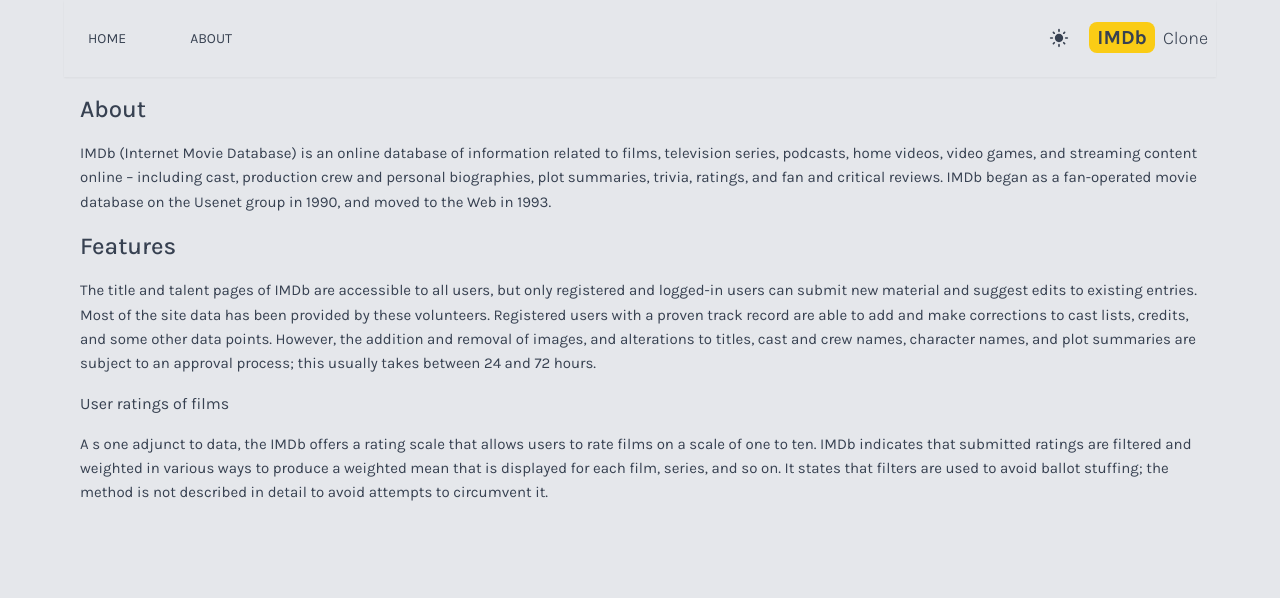
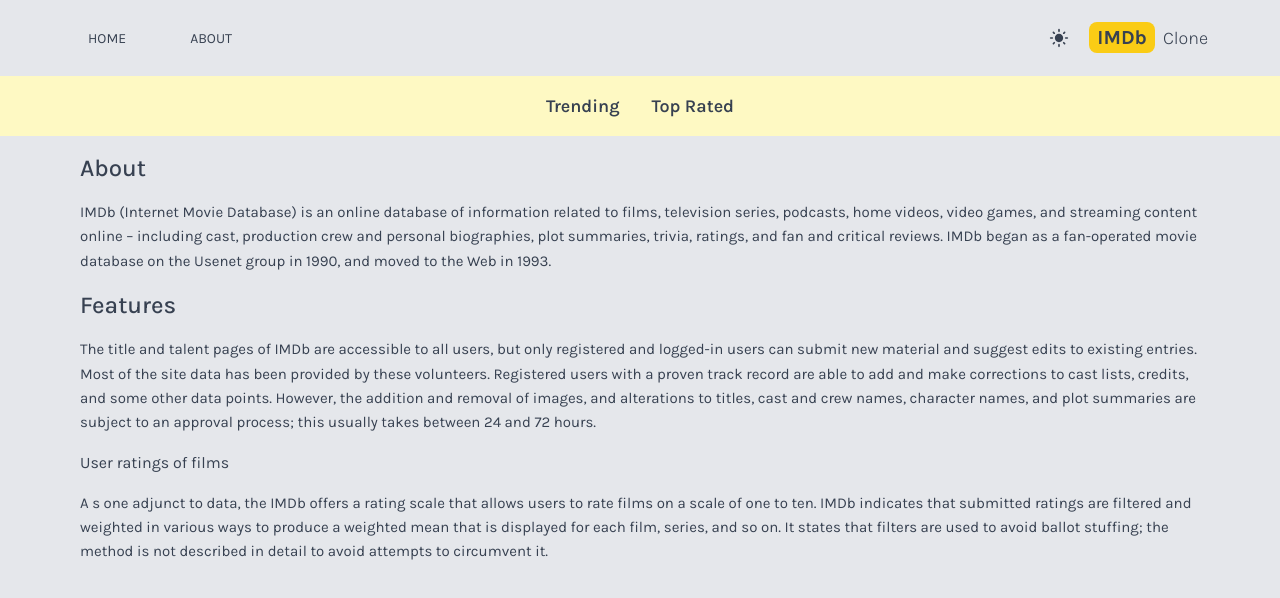
Before and after one commit to luigilupini/next-13-imdb-clone, a Next.js app: page /about in a window 1280 px wide. Shown: the top 598 px of the page. Built offline with nearby package versions, Linux system fonts and the light colour scheme.

Commit message:
5) Create Navbar `component/Navbar.jsx`

```diff
--- a/src/app/layout.jsx
+++ b/src/app/layout.jsx
@@ -4,6 +4,7 @@
 // components
 import Header from '@/components/Header';
 import ThemeProviders from '@/context/ThemeProviders';
+import Navbar from '@/components/Navbar';
 
 const karla = Karla({
   subsets: ['latin-ext'],
@@ -17,7 +18,8 @@
         <ThemeProviders>
           {/* Header */}
           <Header />
-          {/* Search Input */}
+          {/* NavBar */}
+          <Navbar />
 
           {/* Main Content */}
           {children}
--- a/src/components/DarkModeSwitch.jsx
+++ b/src/components/DarkModeSwitch.jsx
@@ -20,9 +20,8 @@
   // If theme is set to 'system' and if so, it will use the systemTheme value,
   // otherwise it will use the `theme` value we modify.
   const { systemTheme, theme, setTheme } = useTheme();
-
   const currentTheme = theme === 'system' ? systemTheme : theme;
-  console.log({ systemTheme, theme, setTheme });
+  // console.log({ systemTheme, theme, setTheme });
 
   // TODO - I am sure this is not needed:
   useEffect(() => {
--- a/src/components/Header.jsx
+++ b/src/components/Header.jsx
@@ -10,10 +10,7 @@
 
 function Header() {
   return (
-    <header
-      className="flex justify-between items-center
-      max-w-6xl sm:mx-auto mx-2 py-6 border-b shadow-sm"
-    >
+    <header className="flex items-center justify-between max-w-6xl py-6 mx-2 sm:mx-auto">
       <div className="flex gap-4">
         <MenuItem title="HOME" address="/" icon={HomeIcon} />
         <MenuItem title="ABOUT" address="/about" icon={AboutIcon} />
@@ -23,10 +20,10 @@
         {/* Logo */}
         <Link href="/">
           <h2 className="text-xl">
-            <span className="font-bold bg-yellow-400 py-1 px-2 rounded-lg text-gray-700">
+            <span className="px-2 py-1 font-bold text-gray-700 bg-yellow-400 rounded-lg">
               IMDb
             </span>
-            <span className="text-lg hidden sm:inline font-light mx-2">
+            <span className="hidden mx-2 text-lg font-light sm:inline">
               Clone
             </span>
           </h2>
@@ -41,10 +38,10 @@
     <div>
       <Link
         href={address}
-        className="mx-4 lg:mx-6 hover:text-amber-600"
+        className="mx-4 lg:mx-6 hover:text-yellow-500"
       >
         <Icon className="text-2xl sm:hidden" />
-        <p className="hidden sm:inline my-2 text-sm">{title}</p>
+        <p className="hidden my-2 text-sm sm:inline">{title}</p>
       </Link>
     </div>
   );
--- /dev/null
+++ b/src/components/Navbar.jsx
@@ -0,0 +1,63 @@
+'use client';
+
+import React from 'react';
+import Link from 'next/link';
+/* `useSearchParams` under Client Component (CC) Hooks
+https://beta.nextjs.org/docs/api-reference/use-search-params
+
+`useSearchParams` hook reads the clients current url `query` string. It returns
+a read-only version of `URLSearchParams`. A interface which has utility methods
+for reading the url "query" string. Example the `get` method returns the first
+value associated with a search parameter you pass. Example we here a dashboard
+url query string and the methods available:
+
+> searchParams.get("a"):
+`/dashboard?a=1` - returns '1'
+`/dashboard?a=` - returns ''
+`/dashboard?b=3` - returns null
+`/dashboard?a=1&a=2` - returns '1' (use `getAll` to get all values)
+
+> searchParams.getAll("a"):
+`/dashboard?a=1` - returns ['1']
+`/dashboard?a=` - returns ['']
+`/dashboard?b=3` - returns []
+`/dashboard?a=1&a=2` - returns ['1', '2']
+
+> searchParams.has("a"):
+`/dashboard?a=1` - returns true
+`/dashboard?a=` - returns true
+`/dashboard?b=3` - returns false
+
+`useSearchParams` is a (CC) hook and is "not supported" in Server Components to
+prevent stale values during partial rendering. If an app includes the `/pages`
+directory, `useSearchParams` will return ReadonlyURLSearchParams | null. */
+import { useSearchParams } from 'next/navigation';
+
+function NavItem({ title, param }) {
+  const query = `?genre=${param}`;
+  const searchParams = useSearchParams(); // 👈🏻 client component hooks
+  const active = searchParams.get('genre');
+  return (
+    <div>
+      <Link
+        className={`hover:text-yellow-500 font-semibold ${
+          active && // 👈🏻 check if query string is truthy (not null)
+          active === param && // 👈🏻 check if query string match param (genre)
+          'underline underline-offset-8 decoration-3 decoration-yellow-500 rounded-full text-yellow-600'
+        }`}
+        href={query}
+      >
+        {title}
+      </Link>
+    </div>
+  );
+}
+
+export default function Navbar() {
+  return (
+    <div className="flex justify-center gap-8 p-4 bg-yellow-100 dark:bg-gray-600 lg:text-lg">
+      <NavItem title="Trending" param="fetchTrending" />
+      <NavItem title="Top Rated" param="fetchTopRated" />
+    </div>
+  );
+}
```
